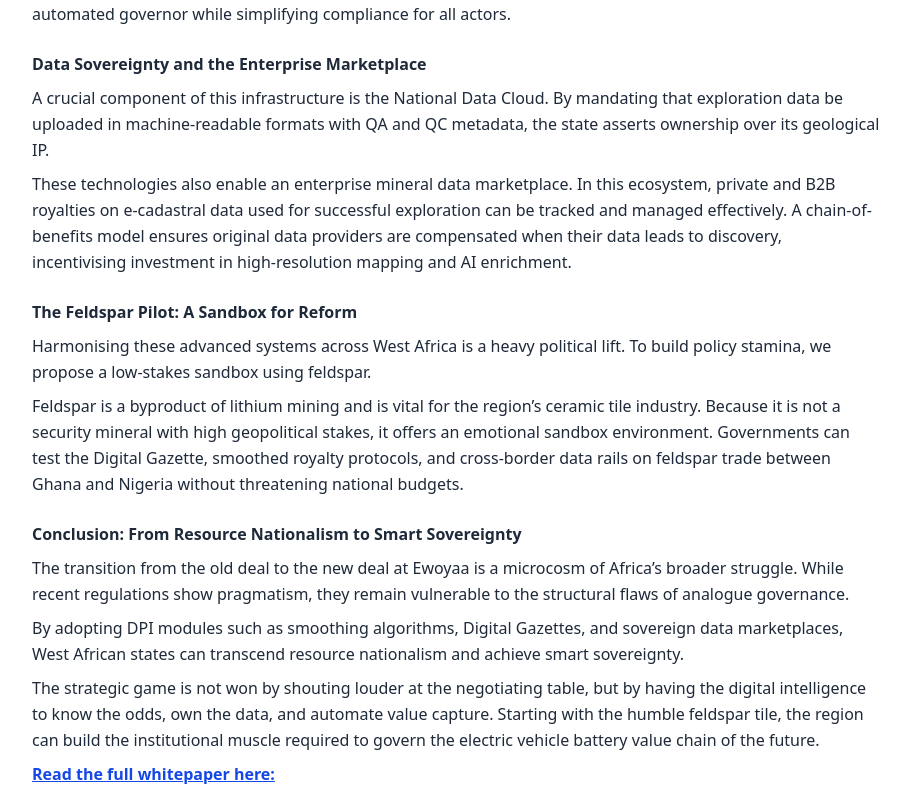
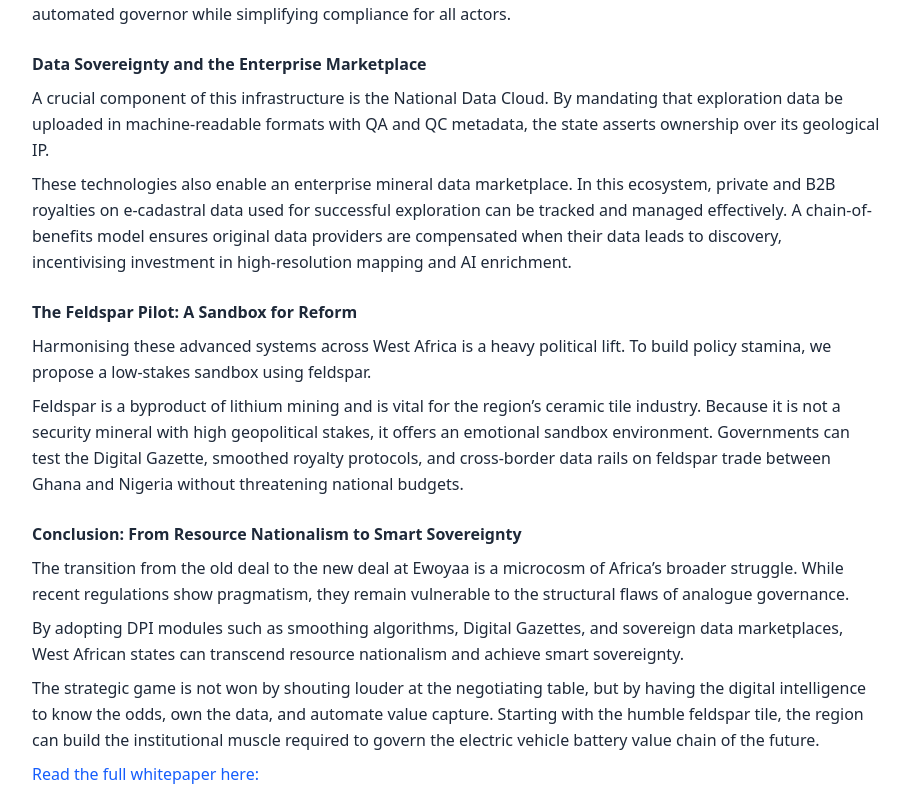
Before and after one commit to RaufCode/Katanomics_Demo, a Nuxt app: page / in a window 1280 px wide. Shown: the part 6416-7215 px from the top of the page, without its empty margins (184-1093 px from the left). Built offline with nearby package versions, Linux system fonts and the light colour scheme.

Commit message:
reduce the spaces

```diff
--- a/app/components/HomePage.vue
+++ b/app/components/HomePage.vue
@@ -366,7 +366,7 @@
 
                 <NuxtLink
                     to=""
-                    class="font-semibold text-blue-700 underline cursor-pointer"
+                    class="font-normal text-blue-600 hover:underline cursor-pointer"
                 >
                     Read the full whitepaper here:
                 </NuxtLink>
```
